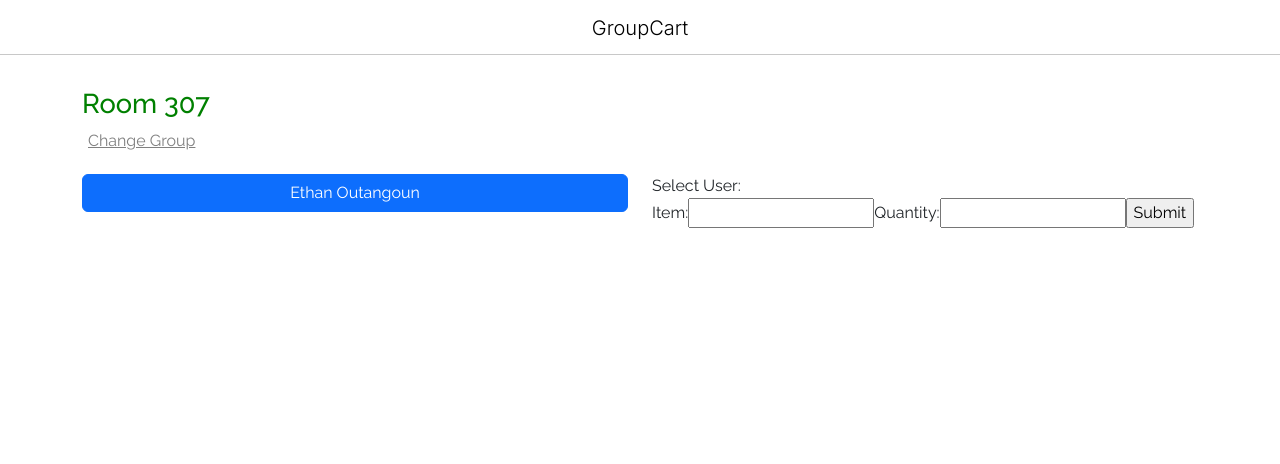
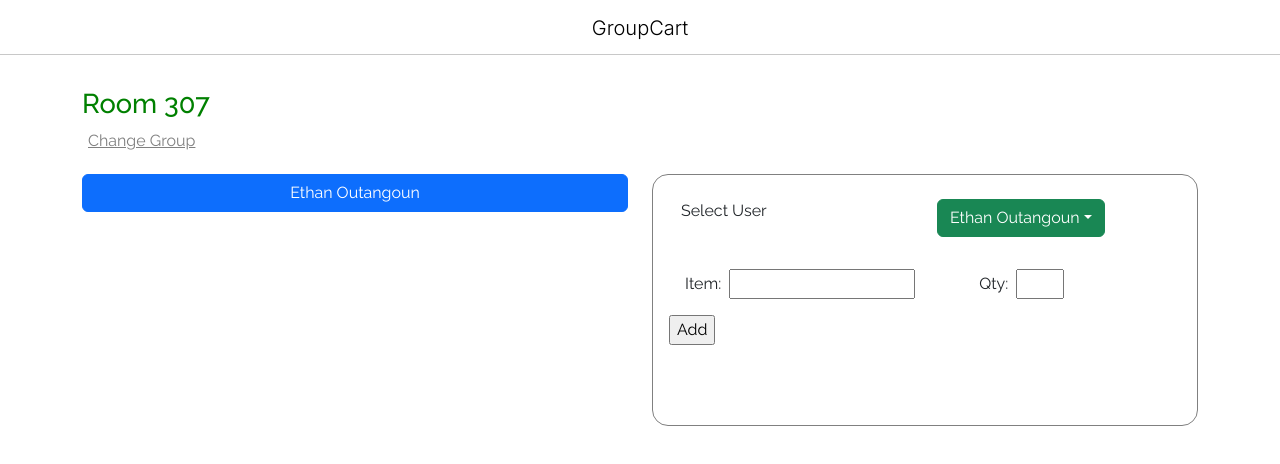
Before and after one commit to ethanoutangoun/groupcart, a React (Create React App) app in the folder frontend/: page / in a window 1280 px wide. Shown: the top 464 px of the page. Built offline with nearby package versions, Linux system fonts and the light colour scheme.

Commit message:
more form css

```diff
--- /dev/null
+++ b/frontend/src/Orders/Form.css
@@ -0,0 +1,19 @@
+
+.info-container{
+    padding: 1em;
+
+}
+
+input{
+
+}
+
+.nameInput{
+    margin-left: 0.5em;
+    margin-right: 4em;
+}
+
+.qtyInput{
+    margin-left: 0.5em;;
+    width: 10%;
+}
--- a/frontend/src/Orders/Form.js
+++ b/frontend/src/Orders/Form.js
@@ -1,7 +1,7 @@
 //Form to add items
 
 import React, {useState} from 'react';
-
+import './Form.css'
 
 
 
@@ -55,22 +55,27 @@ function Form(props) {
 
    return (
     <form>
+      <div className='info-container'>
       <label htmlFor="name">Item: </label>
       <input
         type="text"
         name="name"
+        className='nameInput'
         id="name"
         value={food.item}
         onChange={handleChange} />
-      <label htmlFor="quantity">Quantity: </label>
+
+
+      <label  htmlFor="quantity">Qty: </label>
       <input
         type="text"
         name="quantity"
+        className='qtyInput'
         id="quantity"
         value={food.quantity}
         onChange={handleChange} />
-
-      <input type="button" value="Submit" onClick={submitForm} />
+      </div>
+      <input type="button" value="Add" onClick={submitForm} />
 
     </form>
 );
--- a/frontend/src/Orders/Orders.css
+++ b/frontend/src/Orders/Orders.css
@@ -80,6 +80,21 @@ table, th, td {
 
 }
 
-.form-container{
+.selectRow{
+
+  text-align: left;
 
 }
+
+.selectUser{
+  padding-bottom: 1em;
+}
+
+.form-container{
+  padding: 1em;
+  padding-top: 1.5em;
+  border: solid 1px gray;
+  padding-bottom: 5em;
+  border-radius: 1em;
+
+}
--- a/frontend/src/Orders/Orders.js
+++ b/frontend/src/Orders/Orders.js
@@ -8,6 +8,9 @@ import './Orders.css'
 import Container from 'react-bootstrap/Container';
 import Row from 'react-bootstrap/Row';
 import Col from 'react-bootstrap/Col';
+import Dropdown from 'react-bootstrap/Dropdown';
+
+
 import UserCart from './UserCart';
 import Form from './Form';
 
@@ -72,9 +75,9 @@ function Orders(){
 
             <Dropdown.Menu>
 
-              <Dropdown.Item href="#/action-1">Action</Dropdown.Item>
-              <Dropdown.Item href="#/action-2">Another action</Dropdown.Item>
-              <Dropdown.Item href="#/action-3">Something else</Dropdown.Item>
+              <Dropdown.Item href="#/action-1">Masato Nandate</Dropdown.Item>
+              <Dropdown.Item href="#/action-2">Name 3</Dropdown.Item>
+              <Dropdown.Item href="#/action-3">Name 4</Dropdown.Item>
             </Dropdown.Menu>
           </Dropdown>
 
@@ -193,7 +196,24 @@ function Orders(){
 
 
                         <div className='form-container'>
-                            Select User:
+
+                            <div className='selectUser'>
+                                <Container>
+                                <Row className='selectRow'>
+                                    <Col>
+                                    Select User
+                                    </Col>
+                                    <Col>
+                                    <DropdownUsers/>
+                                    </Col>
+
+
+                                </Row>
+
+                                </Container>
+                             </div>
+
+
                             <Form handleSubmit = {updateList}/>
 
                         </div>
```
